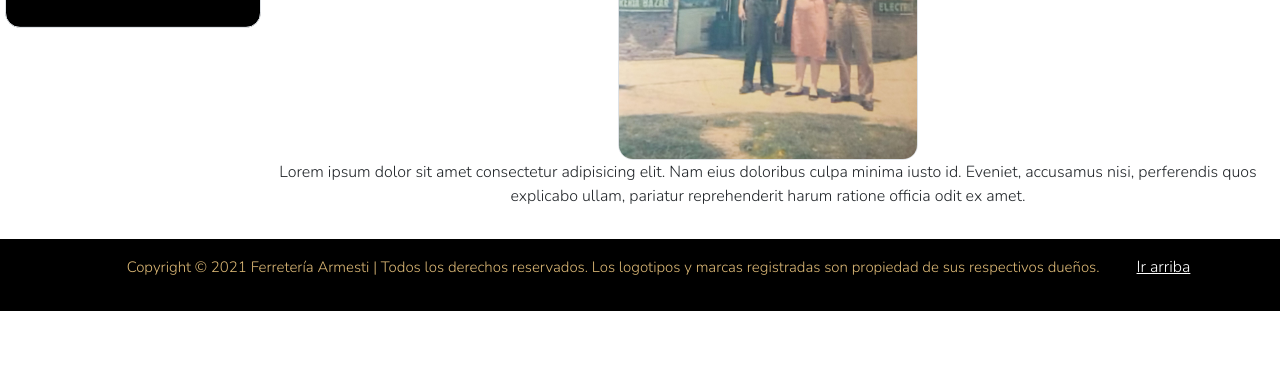
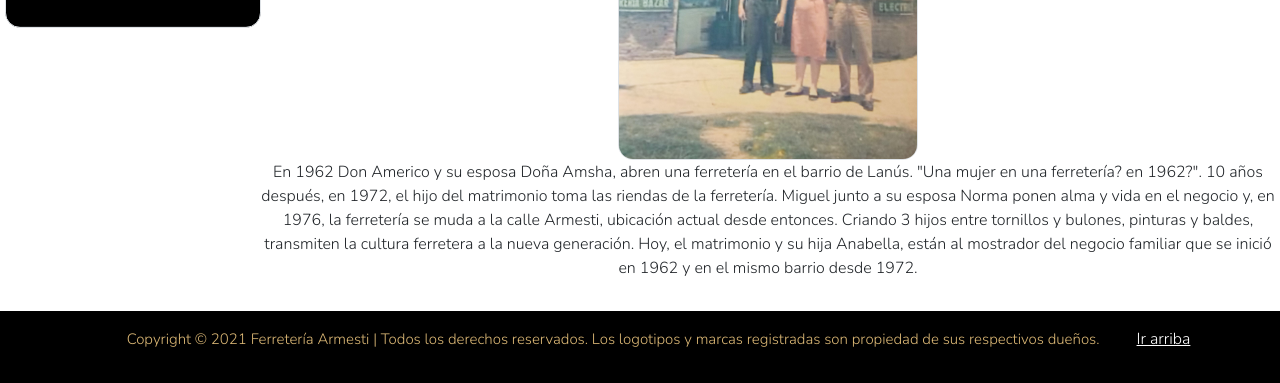
Before and after one commit to leonardodn1984/dasneves_coderhouse, a plain HTML site: page historiaGit.html in a window 1280 px wide. Shown: the part 505-888 px from the top of the page. Before the commit the page ends 816 px from the top, so only its background shows below. Drawn offline with nearby package versions, Linux system fonts and the light colour scheme.

Commit message:
agregando historia

```diff
--- a/historiaGit.html
+++ b/historiaGit.html
@@ -27,7 +27,7 @@
     <main id="qSomos" class="centrado">
         <h2 class="mTop">QUIENES SOMOS</h2>
         <img class="border" width="300" src="img/frente vertical.jpg" alt="foto vieja">
-        <p>Lorem ipsum dolor sit amet consectetur adipisicing elit. Nam eius doloribus culpa minima iusto id. Eveniet, accusamus nisi, perferendis quos explicabo ullam, pariatur reprehenderit harum ratione officia odit ex amet.</p>
+        <p>En 1962 Don Americo y su esposa Doña Amsha, abren una ferretería en el barrio de Lanús. "Una mujer en una ferretería? en 1962?". 10 años después, en 1972, el hijo del matrimonio toma las riendas de la ferretería. Miguel junto a su esposa Norma ponen alma y vida en el negocio y, en 1976, la ferretería se muda a la calle Armesti, ubicación actual desde entonces. Criando 3 hijos entre tornillos y bulones, pinturas y baldes, transmiten la cultura ferretera a la nueva generación. Hoy, el matrimonio y su hija Anabella, están al mostrador del negocio familiar que se inició en 1962 y en el mismo barrio desde 1972.</p>
     </main>
 <!-- ASIDE -->
     <aside class="border textBanner ninja">
```
